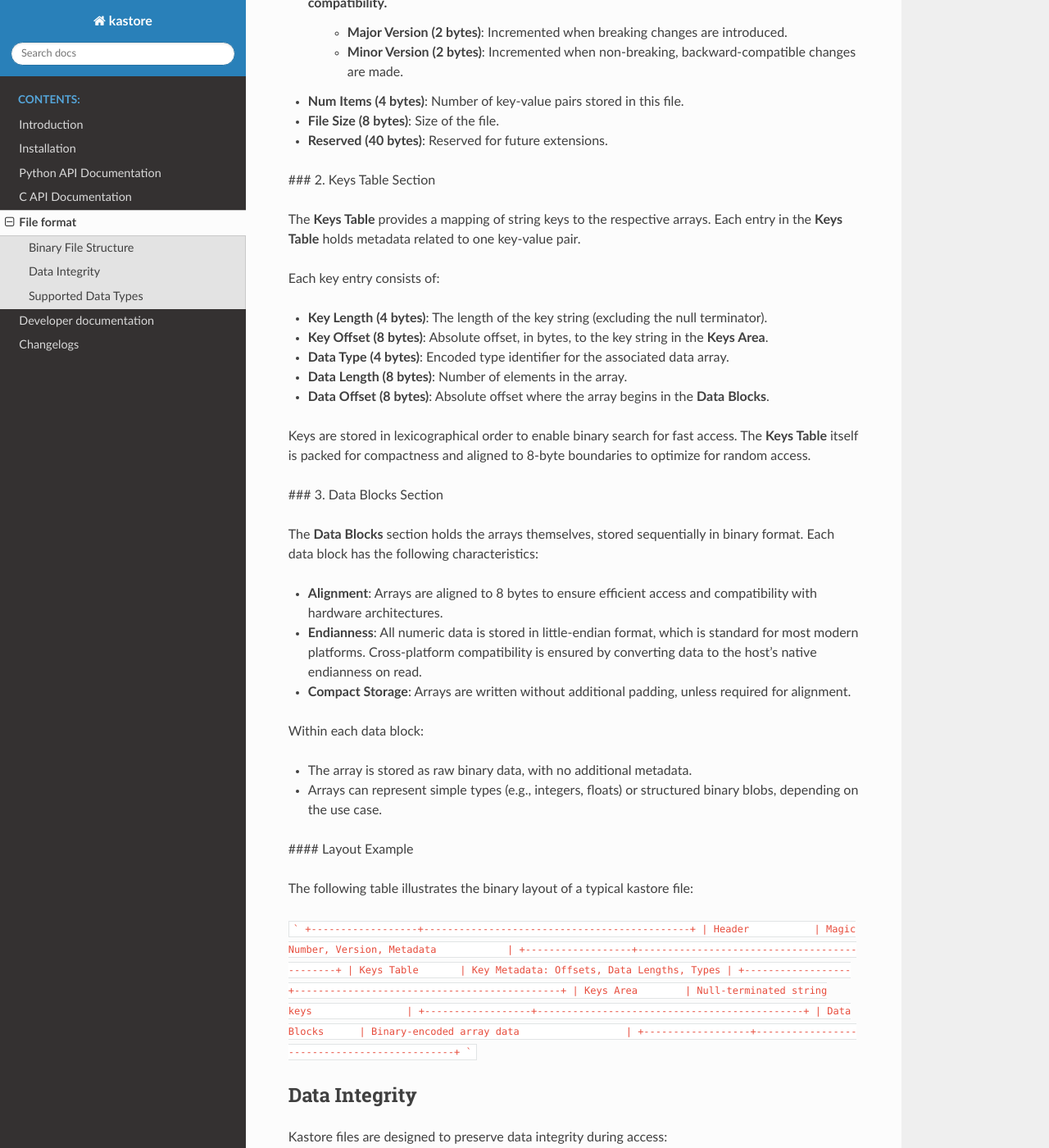
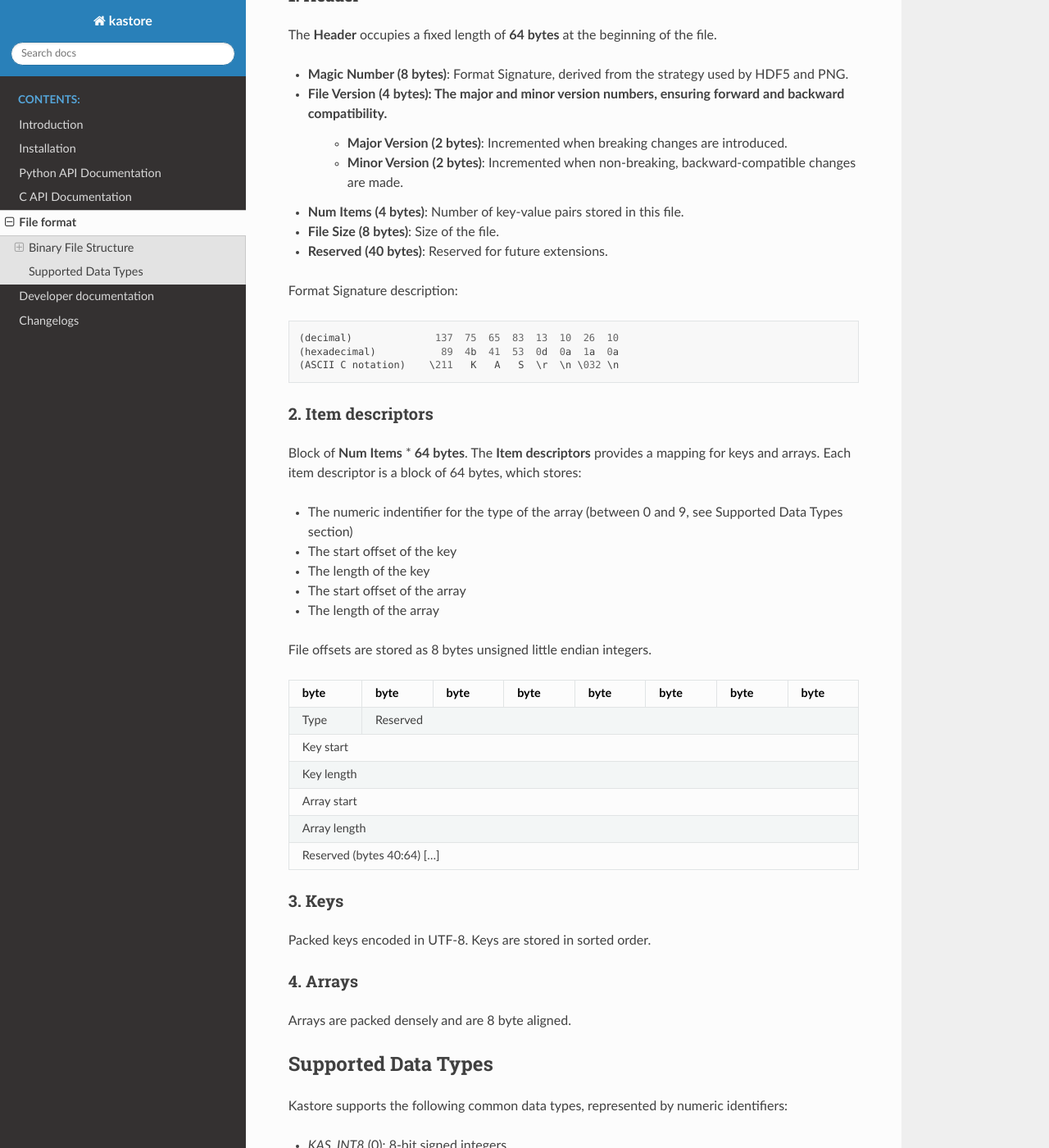
Before and after one commit to tskit-dev/kastore, a Sphinx documentation site: the page built from docs/format.rst, in a window 1280 px wide and 1400 px high, scrolled down 536 px. Shown: the whole window at 82% size. Built offline with Sphinx 7.4.7 and the Read the Docs theme 3.1.0, drawn with Linux system fonts in a browser that asks for light colours; some of the changed text lies outside the part shown.

Commit message:
rewrite format description

````diff
--- a/docs/format.rst
+++ b/docs/format.rst
@@ -9,11 +9,26 @@ Binary File Structure
 
 Each file consists of three sections stored sequentially in binary on disk: the **Header**, **Keys Table**, and **Data Blocks**. These sections are aligned to facilitate platform-independent access and ensure compatibility across architectures.
 
-### 1. Header Section
+The file format layout is as follows.
 
-The **Header** occupies a fixed length of **64 bytes** (`KAS_HEADER_SIZE`) and appears at the beginning of the file. It acts as a preamble and provides all necessary metadata for identifying the file, navigating internal structures, and verifying compatibility.
++-----------------------------------+
+| Header (64 bytes)                 |
++-----------------------------------+
+| Item descriptors (n * 64 bytes)   |
++-----------------------------------+
+| Keys packed densely.              |
++-----------------------------------+
+| Arrays packed densely starting on |
+| 8 byte boundaries.                |
++-----------------------------------+
 
-- **Magic Number (8 bytes)**: A file identifier (`b'KAST'`) that uniquely marks the file as being in kastore format.
+*********
+1. Header
+*********
+
+The **Header** occupies a fixed length of **64 bytes** at the beginning of the file.
+
+- **Magic Number (8 bytes)**: Format Signature, derived from the strategy used by HDF5 and PNG.
 - **File Version (4 bytes)**: The major and minor version numbers, ensuring forward and backward compatibility.
     - **Major Version (2 bytes)**: Incremented when breaking changes are introduced.
     - **Minor Version (2 bytes)**: Incremented when non-breaking, backward-compatible changes are made.
@@ -21,61 +36,63 @@ The **Header** occupies a fixed length of **64 bytes** (`KAS_HEADER_SIZE`) and a
 - **File Size (8 bytes)**: Size of the file.
 - **Reserved (40 bytes)**: Reserved for future extensions.
 
-### 2. Keys Table Section
+Format Signature description::
 
-The **Keys Table** provides a mapping of string keys to the respective arrays.
-Each entry in the **Keys Table** holds metadata related to one key-value pair.
+    (decimal)              137  75  65  83  13  10  26  10
+    (hexadecimal)           89  4b  41  53  0d  0a  1a  0a
+    (ASCII C notation)    \211   K   A   S  \r  \n \032 \n
 
-Each key entry consists of:
 
-- **Key Length (4 bytes)**: The length of the key string (excluding the null terminator).
-- **Key Offset (8 bytes)**: Absolute offset, in bytes, to the key string in the **Keys Area**.
-- **Data Type (4 bytes)**: Encoded type identifier for the associated data array.
-- **Data Length (8 bytes)**: Number of elements in the array.
-- **Data Offset (8 bytes)**: Absolute offset where the array begins in the **Data Blocks**.
+********************
+2. Item descriptors
+********************
 
-Keys are stored in lexicographical order to enable binary search for fast access.
-The **Keys Table** itself is packed for compactness and aligned to 8-byte boundaries to optimize for random access.
+Block of **Num Items** * **64 bytes**.
+The **Item descriptors** provides a mapping for keys and arrays.
+Each item descriptor is a block of 64 bytes, which stores:
 
-### 3. Data Blocks Section
+- The numeric indentifier for the type of the array (between 0 and 9, see Supported Data Types section)
+- The start offset of the key
+- The length of the key
+- The start offset of the array
+- The length of the array
 
-The **Data Blocks** section holds the arrays themselves, stored sequentially in binary format. Each data block has the following characteristics:
+File offsets are stored as 8 bytes unsigned little endian integers.
 
-- **Alignment**: Arrays are aligned to 8 bytes to ensure efficient access and compatibility with hardware architectures.
-- **Endianness**: All numeric data is stored in little-endian format, which is standard for most modern platforms. Cross-platform compatibility is ensured by converting data to the host's native endianness on read.
-- **Compact Storage**: Arrays are written without additional padding, unless required for alignment.
+.. table::
+  :width: 100%
+  :align: center
 
-Within each data block:
+  +------+------+------+------+------+------+------+------+
+  | byte | byte | byte | byte | byte | byte | byte | byte |
+  +======+======+======+======+======+======+======+======+
+  | Type | Reserved                                       |
+  +------+------------------------------------------------+
+  |        Key start                                      |
+  +-------------------------------------------------------+
+  |        Key length                                     |
+  +-------------------------------------------------------+
+  |        Array start                                    |
+  +-------------------------------------------------------+
+  |        Array length                                   |
+  +-------------------------------------------------------+
+  |  Reserved (bytes 40:64)  [...]                        |
+  +-------------------------------------------------------+
 
-- The array is stored as raw binary data, with no additional metadata.
-- Arrays can represent simple types (e.g., integers, floats) or structured binary blobs, depending on the use case.
 
-#### Layout Example
+*********
+3. Keys
+*********
 
-The following table illustrates the binary layout of a typical kastore file:
+Packed keys encoded in UTF-8.
+Keys are stored in sorted order.
 
-```
-+------------------+---------------------------------------------+
-| Header           | Magic Number, Version, Metadata            |
-+------------------+---------------------------------------------+
-| Keys Table       | Key Metadata: Offsets, Data Lengths, Types |
-+------------------+---------------------------------------------+
-| Keys Area        | Null-terminated string keys                |
-+------------------+---------------------------------------------+
-| Data Blocks      | Binary-encoded array data                  |
-+------------------+---------------------------------------------+
-```
+*********
+4. Arrays
+*********
 
-Data Integrity
---------------
+Arrays are packed densely and are 8 byte aligned.
 
-Kastore files are designed to preserve data integrity during access:
-
-1. **Validation on Open**: The magic number, file version, and offsets are validated when a file is opened. Unsupported or corrupted files return a `KAS_ERR_BAD_FILE_FORMAT` error.
-2. **Immutable Keys**: Since kastore files are read-only, the keys and associated data cannot be modified after the file is created. This ensures that the binary layout remains consistent and predictable.
-3. **Error Codes**: The library provides detailed error codes for handling unexpected issues during access. For example:
-    - `KAS_ERR_NO_MEMORY` for insufficient memory during array extraction.
-    - `KAS_ERR_KEY_NOT_FOUND` when attempting to retrieve non-existent keys.
 
 Supported Data Types
 --------------------
````
